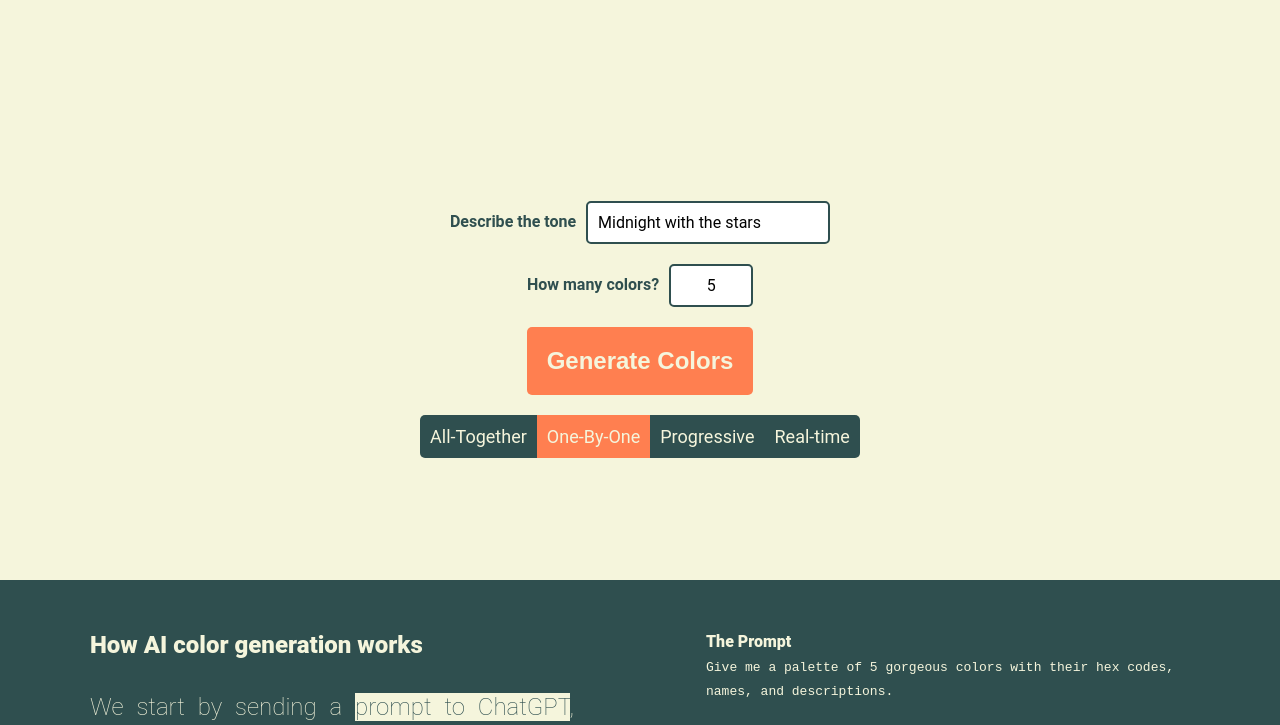
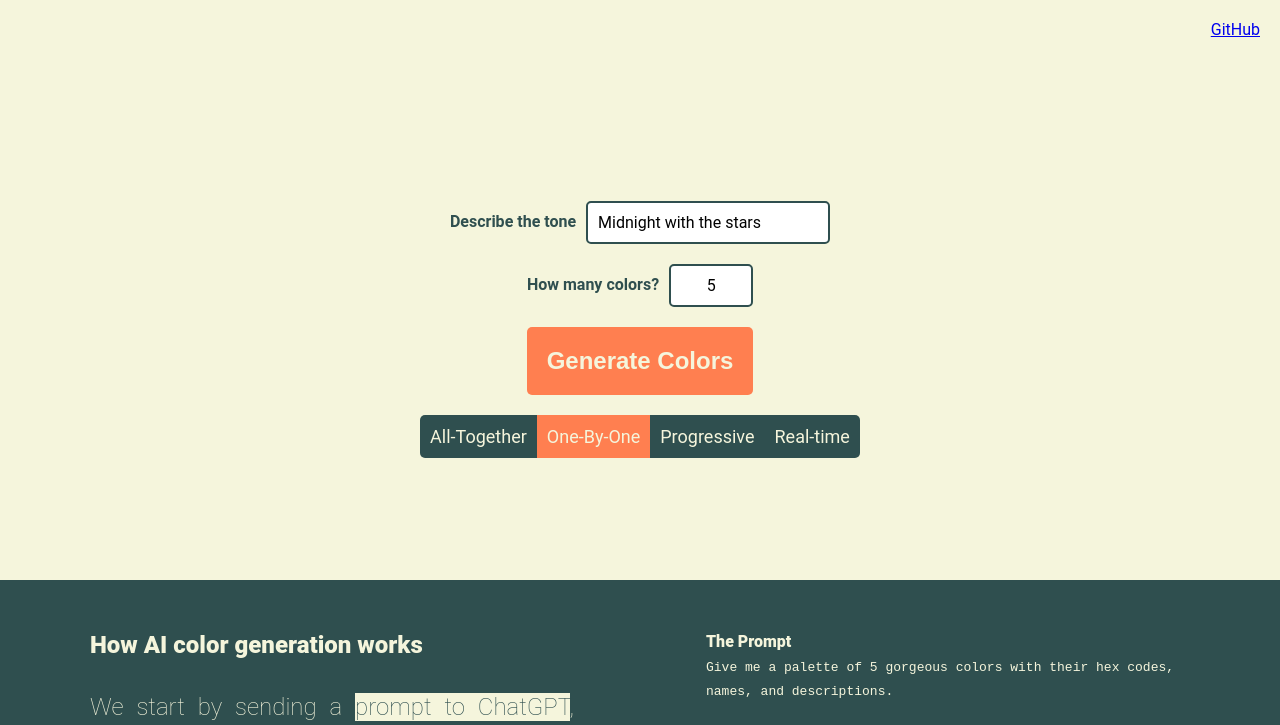
Before and after one commit to st3w4r/openai-partial-stream, a website: page apps/colors/public/index.html in a window 1280 px wide. Shown: the top 725 px of the page. Drawn offline with Linux system fonts and the light colour scheme; no server answers.

Commit message:
add github button

```diff
--- a/apps/colors/public/index.html
+++ b/apps/colors/public/index.html
@@ -663,6 +663,13 @@
         .counter-container input[type="number"] {
             -moz-appearance: textfield;
         }
+
+        .github-button-section {
+            position: absolute;
+            top: 10px;
+            right: 10px;
+            margin: 10px;
+        }
     </style>
 </head>
 
@@ -672,6 +679,12 @@
     <!-- Make AI apps more interactive and responsive. -->
     <!-- Dive into the next-gen of immersive AI experiences. -->
 
+    <!-- Place this tag where you want the button to render. -->
+    <div class="github-button-section">
+        <a class="github-button" href="https://github.com/st3w4r/openai-partial-stream"
+            data-color-scheme="no-preference: light; light: dark_high_contrast; dark: light;" data-size="large"
+            data-show-count="true" aria-label="Star st3w4r/openai-partial-stream on GitHub">GitHub</a>
+    </div>
 
     <div class="info-text">
     </div>
@@ -1143,6 +1156,8 @@ data: t Pink"</code></pre>
 
     </script>
 
+    <!-- Place this tag in your head or just before your close body tag. -->
+    <script async defer src="https://buttons.github.io/buttons.js"></script>
 </body>
 
 </html>
```
